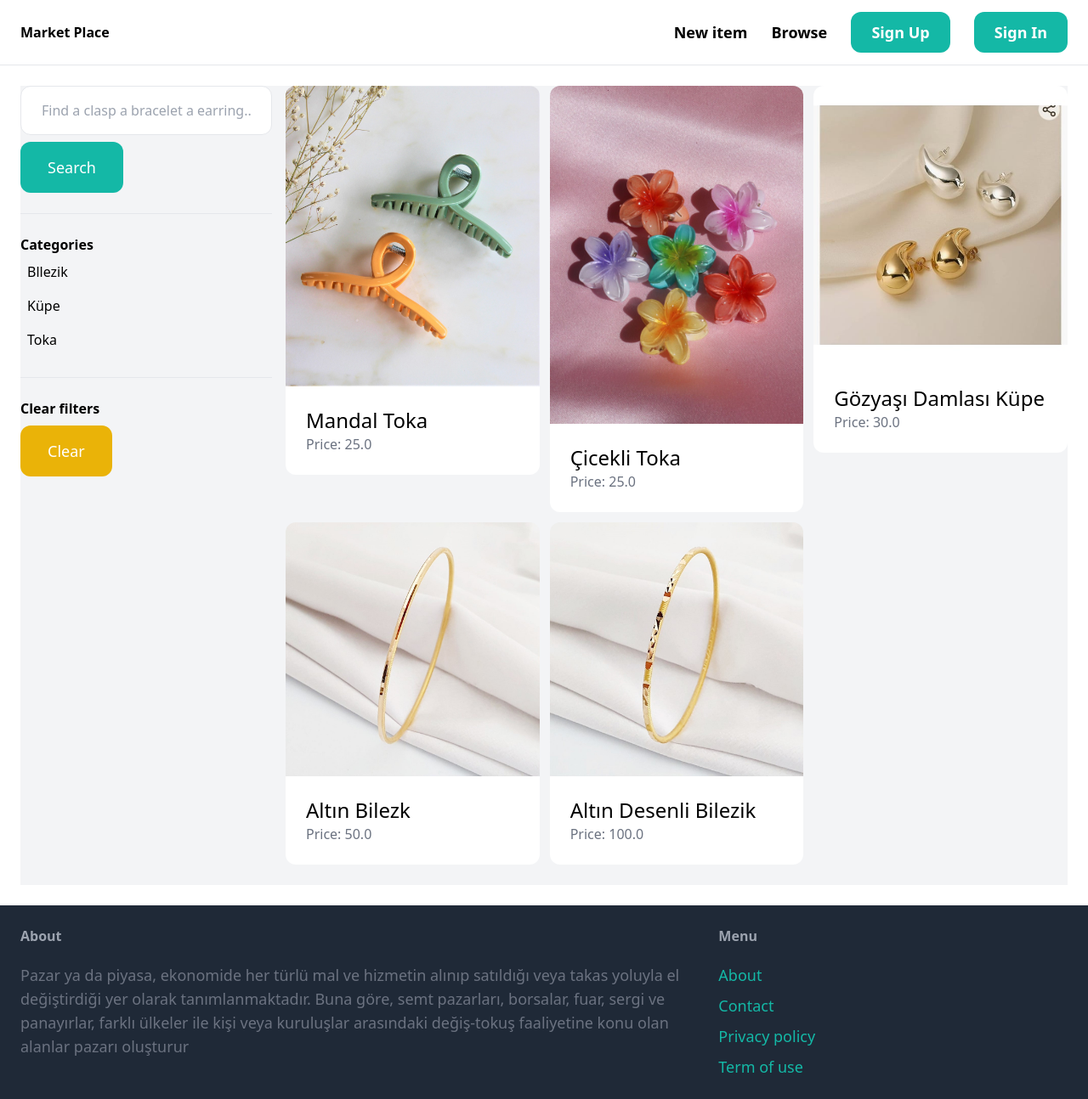
After one commit to selcannatakk/market_place, a Django app: page /items/ in a window 1280 px wide. The commit adds this page. Shown: the whole page at 85% size. Run offline with Django 4.2, Linux system fonts and the light colour scheme; data comes from the database, SQL or seed files in the repository; some libraries are stand-ins or nearby versions.

Commit message:
items search

```diff
--- a/app/item/urls.py
+++ b/app/item/urls.py
@@ -4,6 +4,7 @@
 app_name = 'item'
 
 urlpatterns = [
+    path("", views.items, name='items'),
     path("new/", views.new_item, name='new_item'),
     path("<int:pk>", views.detail, name='detail'),
     path("<int:pk>/delete/", views.delete_item, name='delete_item'),
--- a/app/item/views.py
+++ b/app/item/views.py
@@ -1,8 +1,33 @@
 from django.contrib.auth.decorators import login_required
-from django.shortcuts import render, redirect,get_object_or_404
+from django.shortcuts import render, redirect, get_object_or_404
+from django.db.models import Q
 
-from .models import Item
+from .models import Item, Category
 from .forms import NewItemForm, EditItemForm
+
+
+def items(request):
+    query = request.GET.get('query', '')
+    category_id = request.GET.get('category', 0)
+
+    categories = Category.objects.all()
+    items = Item.objects.filter(is_sold=False)
+
+    if category_id:
+        items = items.filter(category_id=category_id)
+
+    if query:
+        items = items.filter(Q(name__icontains=query) | Q(description__icontains=query))
+
+    context = {
+        'items': items,
+        'query': query,
+        'categories': categories,
+        'category_id': int(category_id),
+    }
+
+    return render(request, 'item/items.html', context)
+
 
 def detail(request, pk):
     item = get_object_or_404(Item, pk=pk)
@@ -14,6 +39,7 @@
     }
 
     return render(request, 'item/detail.html', context)
+
 
 @login_required
 def new_item(request):
@@ -35,8 +61,10 @@
     }
 
     return render(request, 'item/form.html', context)
+
+
 @login_required
-def edit_item(request,pk):
+def edit_item(request, pk):
     item = get_object_or_404(Item, pk=pk, created_by=request.user)
     if request.method == 'POST':
         form = EditItemForm(request.POST, request.FILES, instance=item)
@@ -54,6 +82,7 @@
 
     return render(request, 'item/form.html', context)
 
+
 @login_required
 def delete_item(request, pk):
     item = get_object_or_404(Item, pk=pk, created_by=request.user)
--- /dev/null
+++ b/app/templates/item/items.html
@@ -0,0 +1,58 @@
+{% extends 'marketplace/base.html' %}
+
+{% block title %} Items {% endblock %}
+
+{% block content %}
+
+<div class="pb-6 grid grid-cols-4 gap-4  bg-gray-100">
+    <!--    Side Bar -->
+    <div class="col-span-1 ">
+        <form method="get" action="{% url 'item:items' %}">
+            <input name="query" class="w-full py-4 px-6 border rounded-xl" type="text" value="{{ query }}"
+                   placeholder="Find a clasp a bracelet a earring...">
+
+            <button class="mt-2 py-4 px-8 text-lg bg-teal-500 text-white rounded-xl">Search</button>
+        </form>
+
+        <hr class="my-6">
+        <p class="font-semibold">Categories</p>
+        <ul>
+            {% for category in categories %}
+                <li class="py-2 px-2 rounded-xl{% if category.id|stringformat:'s' == category_id|stringformat:'s' %} bg-gray-200 {% endif %}" >
+                    <a href="{% url 'item:items' %}?query={{ query }}&category={{ category.id }}"> {{ category.name }} </a>
+                </li>
+            {% endfor %}
+        </ul>
+
+        <hr class="my-6" >
+        <p class="font-semibold" > Clear filters</p>
+        <ul>
+            <li>
+            <a href="{% url 'item:items' %}" class="mt-2 py-4 px-8 inline-block bg-yellow-500 text-white text-lg rounded-xl" >Clear</a>
+            </li>
+        </ul>
+
+    </div>
+    <div class="col-span-3">
+        <div class="grid grid-cols-3 gap-3">
+            {% for item in items %}
+            <div>
+                <a href="{% url 'item:detail' item.id %}">
+                    <div>
+                        <img src="{{ item.image.url }}" class="rounded-t-xl">
+                    </div>
+
+                    <div class="p-6 bg-white rounded-b-xl">
+                        <h2 class="text-2xl">{{ item.name }}</h2>
+                        <p class="text-gray-500"> Price: {{ item.price }}</p>
+                    </div>
+                </a>
+            </div>
+
+            {% endfor %}
+
+        </div>
+    </div>
+
+</div>
+{% endblock %}
--- a/app/templates/marketplace/base.html
+++ b/app/templates/marketplace/base.html
@@ -12,7 +12,7 @@
             <a href="/" class="tex-xl font-semibold" > Market Place</a>
             <div class="space-x-6" >
                 <a href="{% url 'item:new_item' %}" class="text-lg font-semibold hover:text-gray-500"> New item</a>
-                <a href="#" class="text-lg font-semibold hover:text-gray-500">Browse</a>
+                <a href="{% url 'item:items' %}" class="text-lg font-semibold hover:text-gray-500">Browse</a>
 
                 {% if request.user.is_authenticated %}
                     <a href="#" class="px-6 py-3 text-lg font-semibold bg-teal-500 text-white rounded-xl hover:bg-teal-700 "> Inbox </a>
```
Also changed, not shown: app/templates/marketplace/index.html (indentation only).
